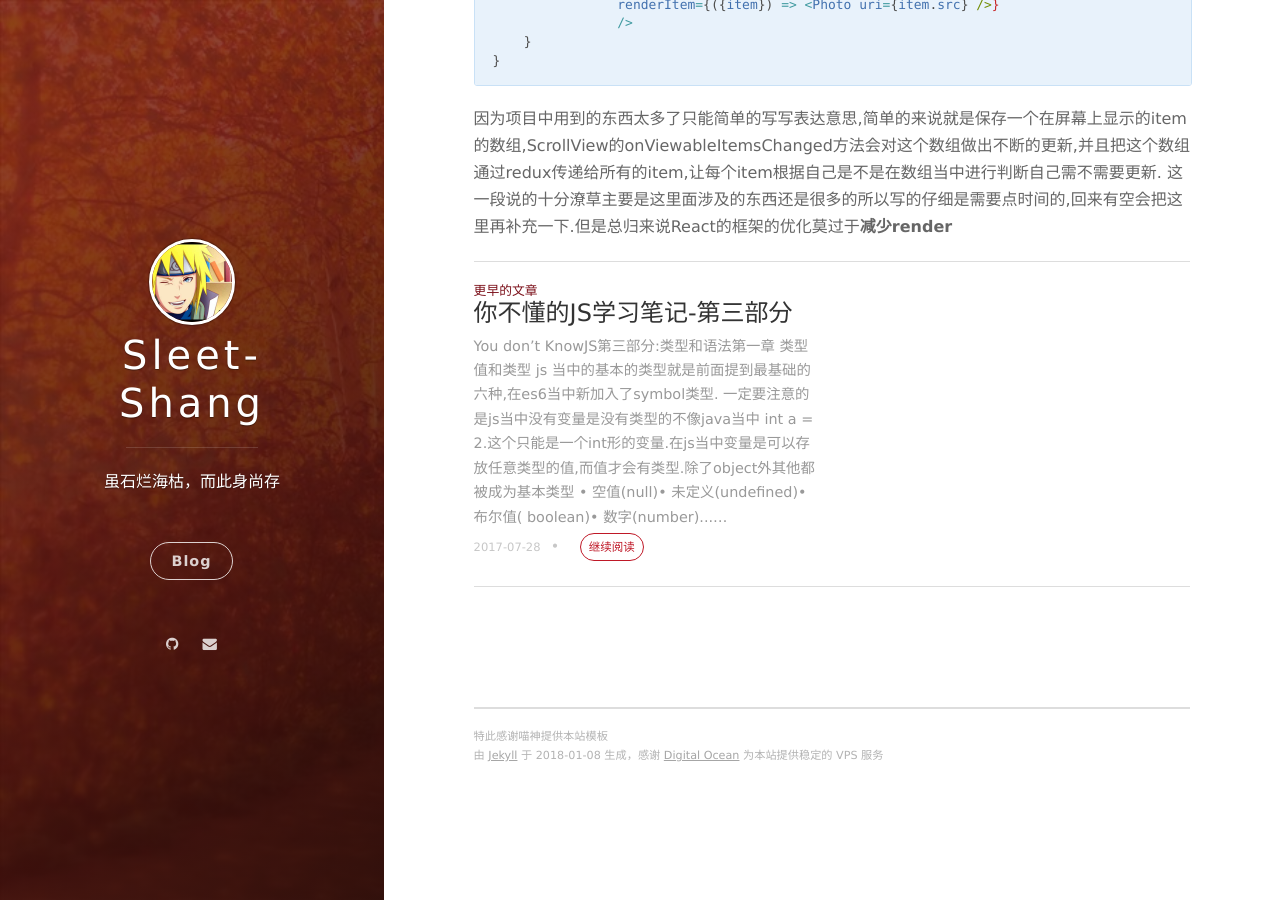
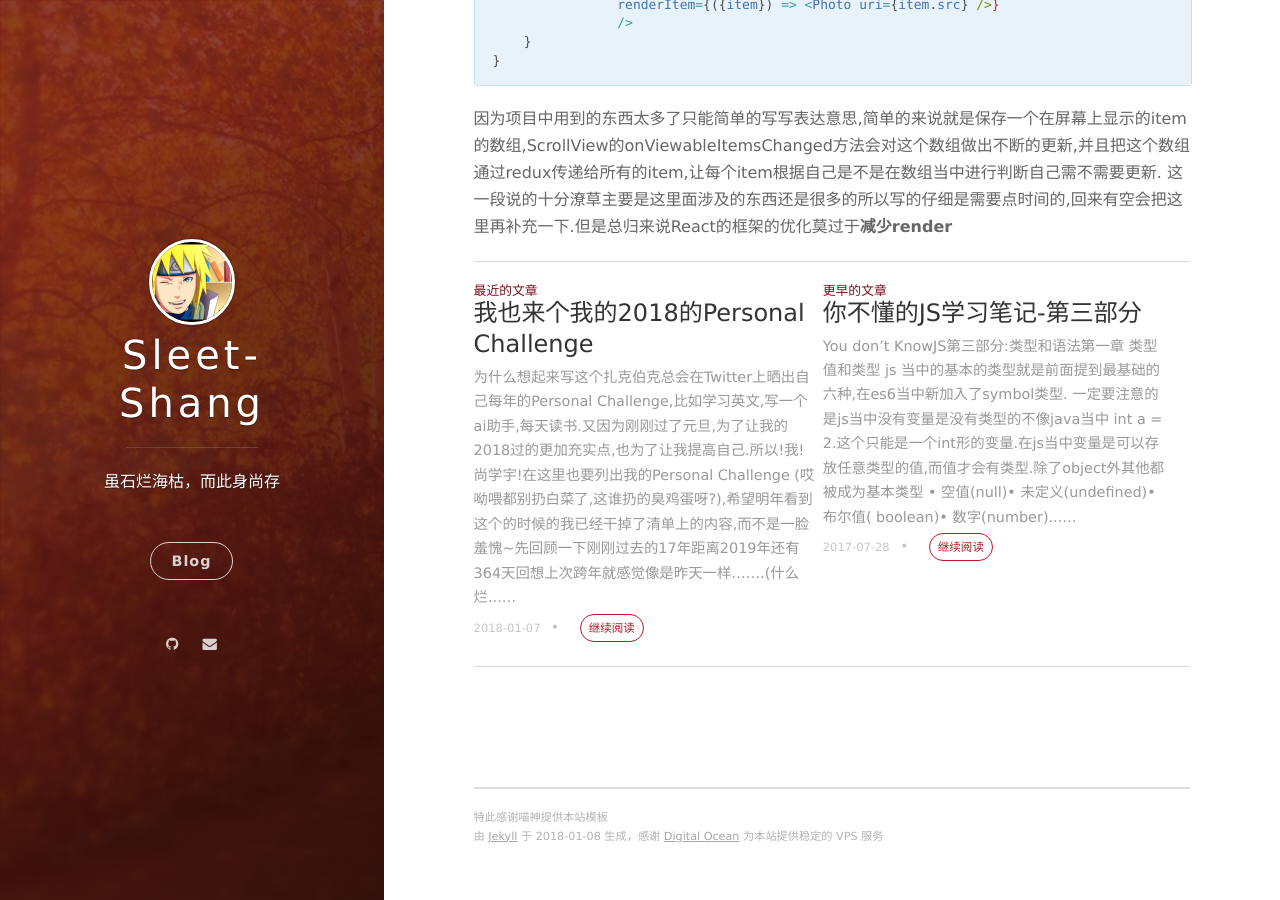
Before and after one commit to RichardSleet/RichardSleet.github.io, a Jekyll site: the page built from _posts/2017-09-14-React-Native-Share.md, in a window 1280 px wide and 900 px high, scrolled down 8430 px. Built offline with Jekyll 4.4.1, drawn with Linux system fonts in a browser that asks for light colours; nearby versions of some CDN libraries; comment, search, counter and statistics services are not loaded; part of the change alters nothing that is shown.

Commit message:
Personal Challenge
 Personal Challenge

```diff
--- a/_posts/2017-09-14-React-Native-Share.md
+++ b/_posts/2017-09-14-React-Native-Share.md
@@ -1,7 +1,7 @@
 ---
 layout: post
 title: 对ReactNative中性能优化的拙见
-category: REactNative-SHARE
+category: ReactNative-SHARE
 ---
 首先在这里非常强烈的推荐十分推荐天地之灵的优化reactnative的视频[快点我](http://i.youku.com/i/UMzM5ODI5MDA4MA==/videos?order=2),然后我会总结一下天地之灵的一些优化关键点,最后我会写写自己优化相机app的一些方案.
 ### React的优化
--- /dev/null
+++ b/_posts/2018-01-07-Personal-Challenge.md
@@ -0,0 +1,13 @@
+---
+layout: post
+title: 我也来个我的2018的Personal Challenge
+category: PersonalChallenge-2018
+---
+## 为什么想起来写这个
+扎克伯克总会在Twitter上晒出自己每年的Personal Challenge,比如学习英文,写一个ai助手,每天读书.又因为刚刚过了元旦,为了让我的2018过的更加充实点,也为了让我提高自己.所以!我!尚学宇!在这里也要列出我的Personal Challenge (哎呦喂都别扔白菜了,这谁扔的臭鸡蛋呀?),希望明年看到这个的时候的我已经干掉了清单上的内容,而不是一脸羞愧~
+## 先回顾一下刚刚过去的17年
+距离2019年还有364天回想上次跨年就感觉像是昨天一样.......(什么烂梗还用,还想被臭鸡蛋砸么!)(对不起,对不起那进入正题)回想2017年的时光大多数都是在学校中度过的.去年的这个时候我可是在被窝里看到了[喵神](www.onevcat.com)微博上面转发了[饶神(懒的找饶神的博客了)](https://www.jianshu.com/u/263107bb1199)的小总结(什么一个神的一个神的,别人听得懂么)(喂,又不是我想这么叫的,这都是圈内人叫的,你不要说话了好不好).当时看完十分震惊!!!感觉好牛逼!!!于是立马就微博私信了饶神和饶神聊了一小会.当时就下定决心好好学iOS.谁想到过年以后被老贾叫过去折腾RN了这波感情翻转的,原来老贾对我早有考虑.说好啊,不是我要换坑的啊(笑cry).不过讲真当时却时被iOS没人要这句话喊蒙了.
+接下来我就硬着头皮看了一段时间的RN,大概过了有一周左右老贾就开始让我尝试看看能不能配合团队其他同学写个app端的小外包.于是我撸起袖子就开始码,然后就整出来了一个小app外包的iOS版本,当时看起来觉得好屌.因为在开发量上我的三个同学和我一样写小外包的android端版本,没想到两个端的进度竟然一样.不得不说体会到了RN的小甜头还是有些自豪的.不过可能刚开始老贾也没有想好让我做什么,最后搞了半天原来人家外包不需要iOS版本,我这项目也算是流产了~.随后的一段时间,老贾想了一堆想法做一会流产一个.不过这期间我也不光光学习了RN还顺便看看React虽然没有很深入但是也算是入了门.在实验室招新过后,终于定下来了一个专门为宾得相机用户打造的相机伴侣的app,其实就是老贾觉得买的单反相机的官方app太难用,然后换一个相机又贵,这时候怎么办呢?当然是写一个了!(老师,你看了别打我)于是我就踏上了写出人生第一个app的路.
+项目真正开始的时候就是暑假了6月份,刚入门不到3个月的我待着一些学弟学妹们边学边写.这段时间我是真的见证了ReactNative的噩梦!!!!!!因为需要两个平台的代码而恰恰有好多组件ReactNative根本就没有提供API,只能看看iOS封装封装组件,看看Android封装封装组件.每天看代码忙的不可开交,不过历时2个月还是勉勉强强的放出了第一个版本.本来想着是一个很简单的app应该会很快的,可是因为当时对rn,redux等等一些东西理解不够,以及对于用户体验的考虑,在加上人手的调控上不周,让项目的时间大大的变长了而且还留了很多的坑.随后又花了一个多月的时间来提供更好的用户体验和相机功能.现在也一直在维护
+现如今想想这个app,也算是借了老贾的好想法体会到了个人开发者的喜怒哀乐虽然也被给了几个差评但是好歹我们态度好呀,你们有什么bug给我说我们改还不行!来贴一个老贾做公关的小帖子[传送门](https://www.pentaxforums.com/forums/190-pentax-k-1/352815-alternative-choice-ricoh-image-sync-app-pentax-photo-sync-9.html)再来一个app的小链接[传送门](https://reactnative.cn/cases.html)app就直接给RN中文网的案例里面了懒得找链接了~
+干掉了app立刻也迎来了秋招~,但是实在是脱不开身,基本上9月底才开始留意招聘,大厂除了百度最后一波都基本上走完了.十月的校招少之又少,再加上毕竟没有写过前端又补了很多前端的入门知识,最后拿到手的也只有.人人车,同花顺,挖财,大搜车.知乎还给我挂了,不过想想当时确实发挥不是很好问了一些原理问题都没有答上来.不过到最后觉得北京的环境不好,物价还很高,加上感觉头哥人不错也就加入了大搜车团队.
```
